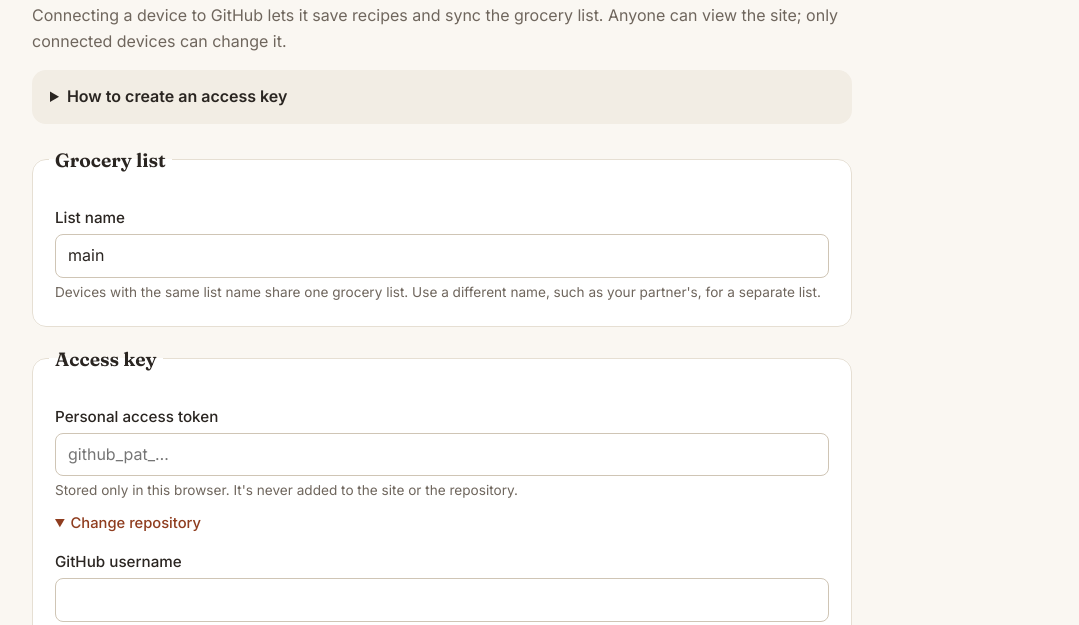
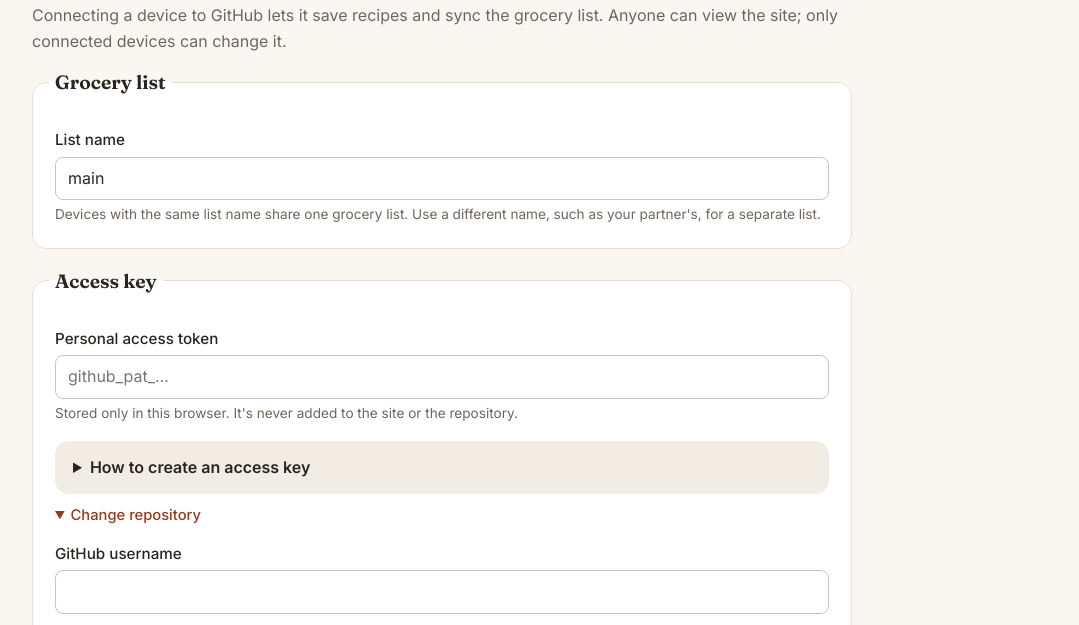
Before and after one commit to avoo3168/recipe-book, a plain HTML site: page index.html in a window 1280 px wide. Both pictures are taken after a click on the link "Settings". Shown: the part 156-781 px from the top of the page, without its empty margins (100-1179 px from the left). Drawn offline with Linux system fonts and the light colour scheme.

Commit message:
Fix stray "false" text on the grocery list; move key instructions
- The grocery list printed "false" for hidden optional elements (the
  "all checked off" note and the checked-off section)
- Move "How to create an access key" into the Access key section,
  above "Change repository"

Co-Authored-By: Claude Opus 5.5 <noreply@anthropic.com>

```diff
--- a/css/styles.css
+++ b/css/styles.css
@@ -443,6 +443,7 @@ button.tag:hover { background: var(--accent); color: var(--on-accent); }
 .help summary { cursor: pointer; font-weight: 600; }
 .help ol { margin: 10px 0 0; padding-left: 1.3em; }
 .help li { margin-bottom: 6px; }
+fieldset .help { margin: 16px 0 0; }
 
 .recipe-form + .recipe-form { margin-top: 20px; }
 .repo-line { margin: 16px 0 0; color: var(--text-muted); font-size: 0.92rem; }
--- a/js/views/grocery.js
+++ b/js/views/grocery.js
@@ -102,7 +102,8 @@ export function mount(container) {
     }
     const sortByName = (a, b) => a.ingredient.name.localeCompare(b.ingredient.name);
 
-    list.replaceChildren(
+    // Unlike h(), replaceChildren would print a skipped `false` as text, so filter those out.
+    list.replaceChildren(...[
       ...[...byAisle].filter(([, items]) => items.length).map(([aisle, items]) =>
         h("section", { class: "aisle" },
           h("h3", {}, aisle),
@@ -118,8 +119,8 @@ export function mount(container) {
         h("button", {
           type: "button", class: "btn btn-danger",
           onclick: () => confirm("Clear the whole grocery list?") && store.clearGrocery(),
-        }, "Clear list"))
-    );
+        }, "Clear list")),
+    ].filter(Boolean));
 
     if (focusedKey) list.querySelector(`[data-key="${CSS.escape(focusedKey)}"]`)?.focus();
   };
--- a/js/views/settings.js
+++ b/js/views/settings.js
@@ -147,6 +147,14 @@ export function mount(container) {
     h("fieldset", {},
       h("legend", {}, "Access key"),
       field("Personal access token", token, "Stored only in this browser. It's never added to the site or the repository."),
+      h("details", { class: "help" },
+        h("summary", {}, "How to create an access key"),
+        h("ol", {},
+          h("li", {}, "Open ", h("a", { href: TOKEN_URL, target: "_blank", rel: "noopener" }, "GitHub → New fine-grained token"), " (sign in if asked)."),
+          h("li", {}, "Give it a name like ", h("em", {}, "Recipe Book"), " and choose an expiration. When it expires, you'll make a new one here."),
+          h("li", {}, "Under ", h("strong", {}, "Repository access"), ", choose ", h("strong", {}, "Only select repositories"), " and pick ", settings.repo ? h("strong", {}, settings.repo) : "your recipe book repository", "."),
+          h("li", {}, "Under ", h("strong", {}, "Permissions → Repository permissions"), ", set ", h("strong", {}, "Contents"), " to ", h("strong", {}, "Read and write"), "."),
+          h("li", {}, "Click ", h("strong", {}, "Generate token"), ", copy it, and paste it into the box above. GitHub only shows it once."))),
       settings.owner && settings.repo &&
         h("p", { class: "repo-line" }, "Saves to ", h("strong", {}, `${settings.owner}/${settings.repo}`), ` (${settings.branch} branch).`),
       // Filled in from the site's address on github.io; only needed for local previews or custom domains.
@@ -172,14 +180,6 @@ export function mount(container) {
     h("section", { class: "form-page" },
       h("h2", { tabindex: "-1" }, "Settings"),
       h("p", {}, "Connecting a device to GitHub lets it save recipes and sync the grocery list. Anyone can view the site; only connected devices can change it."),
-      h("details", { class: "help" },
-        h("summary", {}, "How to create an access key"),
-        h("ol", {},
-          h("li", {}, "Open ", h("a", { href: TOKEN_URL, target: "_blank", rel: "noopener" }, "GitHub → New fine-grained token"), " (sign in if asked)."),
-          h("li", {}, "Give it a name like ", h("em", {}, "Recipe Book"), " and choose an expiration. When it expires, you'll make a new one here."),
-          h("li", {}, "Under ", h("strong", {}, "Repository access"), ", choose ", h("strong", {}, "Only select repositories"), " and pick ", settings.repo ? h("strong", {}, settings.repo) : "your recipe book repository", "."),
-          h("li", {}, "Under ", h("strong", {}, "Permissions → Repository permissions"), ", set ", h("strong", {}, "Contents"), " to ", h("strong", {}, "Read and write"), "."),
-          h("li", {}, "Click ", h("strong", {}, "Generate token"), ", copy it, and paste it below. GitHub only shows it once."))),
       form,
       github.isConnected() && groceryListsSection(() => mount(container)),
       appearanceSection())
```
